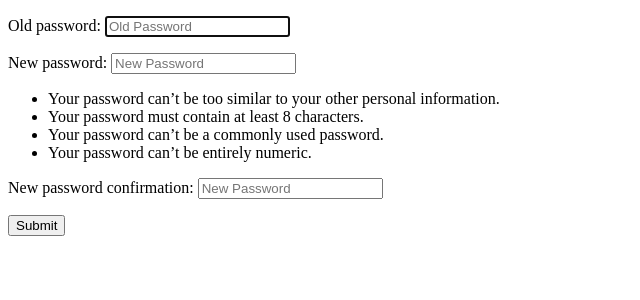
After one commit to SazikQ/RateMyResidence, a Django app: page /profile/password/ in a window 1280 px wide. The commit adds this page. Shown: the top 300 px of the page, without its empty margins (0-640 px from the left). Run offline with Django 4.2, Linux system fonts and the light colour scheme; the visitor is signed in with stand-in values (Sample User, id 1).

Commit message:
Added "add residence" in main page, fixed search button, added change password

```diff
--- a/backend/functions/views.py
+++ b/backend/functions/views.py
@@ -3,7 +3,7 @@ from django.shortcuts import render
 from backend.functions.forms import ResidenceForm
 from django.views.generic import TemplateView, ListView
 from backend.user_profile.models import Residence, Location
-
+from django.urls import reverse
 
 # Create your views here.
 
@@ -15,7 +15,7 @@ def add_residence(request):
             saved_location.save()
             residence = Residence(name=form.cleaned_data['name'], location=saved_location)
             residence.save()
-            return HttpResponse('thanks')
+            return HttpResponseRedirect("/")
     else:
         form = ResidenceForm()
     return render(request, 'addResidence.html', {'form': form.as_p()})
--- a/backend/user_authentication/forms.py
+++ b/backend/user_authentication/forms.py
@@ -1,5 +1,5 @@
 from django import forms
-from django.contrib.auth.forms import UserCreationForm, UserChangeForm
+from django.contrib.auth.forms import UserCreationForm, UserChangeForm, PasswordChangeForm
 
 from backend.user_profile.models import User
 
@@ -16,3 +16,19 @@ class CustomUserChangeForm(UserChangeForm):
     class Meta:
         model = User
         fields = ("username", "email", "isVerifiedUser", "isResidenceManager")
+
+
+class MyPasswordChangeForm(PasswordChangeForm):
+    def __init__(self, user, *args, **kwargs):
+        self.user = user
+        super().__init__(user, *args, **kwargs)
+        self.fields['old_password'].widget.attrs.update({'class': 'form-control', 'placeholder': "Old Password"})
+        self.fields['new_password1'].widget.attrs.update({'class': 'form-control', 'placeholder': "New Password"})
+        self.fields['new_password2'].widget.attrs.update({'class': 'form-control', 'placeholder': "New Password"})
+
+    def save(self, commit=True):
+        password = self.cleaned_data["new_password1"]
+        self.user.set_password(password)
+        if commit:
+            self.user.save()
+        return self.user
--- a/backend/user_authentication/urls.py
+++ b/backend/user_authentication/urls.py
@@ -2,6 +2,8 @@ from django.urls import path
 from django.views.generic import TemplateView
 from .views import SignUpView
 
+
 urlpatterns = [
     path("signup/", SignUpView.as_view(), name="signup"),
+
 ]
--- a/backend/user_authentication/views.py
+++ b/backend/user_authentication/views.py
@@ -1,13 +1,33 @@
+from django.contrib.auth import update_session_auth_hash
+from django.contrib.auth.decorators import login_required
+from django.contrib.auth.mixins import LoginRequiredMixin
 from django.shortcuts import render
 
 # Create your views here.
 from django.http import HttpResponse
 from django.urls import reverse_lazy
+from django.views.generic import TemplateView
 from django.views.generic.edit import CreateView
-from .forms import CustomUserCreationForm
+from .forms import CustomUserCreationForm, MyPasswordChangeForm
 
 
 class SignUpView(CreateView):
     form_class = CustomUserCreationForm
     success_url = reverse_lazy("login")
     template_name = "registration/signup.html"
+
+@login_required
+def change_password(request):
+    form_class = MyPasswordChangeForm
+    if request.method == 'POST':
+        form = form_class(request.user, request.POST)
+        if form.is_valid():
+            user = form.save()
+            update_session_auth_hash(request, user)  # Important!
+            return render(request, 'password.html', {'form': form.as_p(), 'password_changed': True})
+        else:
+            return render(request, 'password.html', {'form': form.as_p(), 'password_changed': False})
+
+    else:
+        form = form_class(request.user)
+        return render(request, 'password.html',{'form': form.as_p(),})
--- a/rateMyResidence/urls.py
+++ b/rateMyResidence/urls.py
@@ -18,7 +18,7 @@ from django.urls import path, include
 from django.views.generic import TemplateView
 from backend.functions.views import SearchResultsView
 from backend.functions.views import add_residence
-from django.contrib.auth import views as auth_views
+from backend.user_authentication.views import change_password
 
 urlpatterns = [
     path('admin/', admin.site.urls),
@@ -28,5 +28,5 @@ urlpatterns = [
     path("accounts/", include("django.contrib.auth.urls")),
     path('search/', SearchResultsView.as_view(), name='search_results'),
     path('addResidence/', add_residence, name='add_residence'),
-    path('changePassword/', auth_views.PasswordChangeView.as_view()),
+    path("profile/password/", change_password, name="changePassword"),
 ]
--- /dev/null
+++ b/templates/password.html
@@ -0,0 +1,14 @@
+<!DOCTYPE html>
+<html lang="en">
+<head>
+    <meta charset="UTF-8">
+    <title>Change Password</title>
+</head>
+<body>
+<form method="post">
+    {% csrf_token %}
+    {{ form }}
+    <input type="submit" value="Submit">
+</form>
+</body>
+</html>
```
Also changed, not shown: templates/main.html (+9 -8 lines), backend/functions/forms.py (line endings or trailing spaces).
